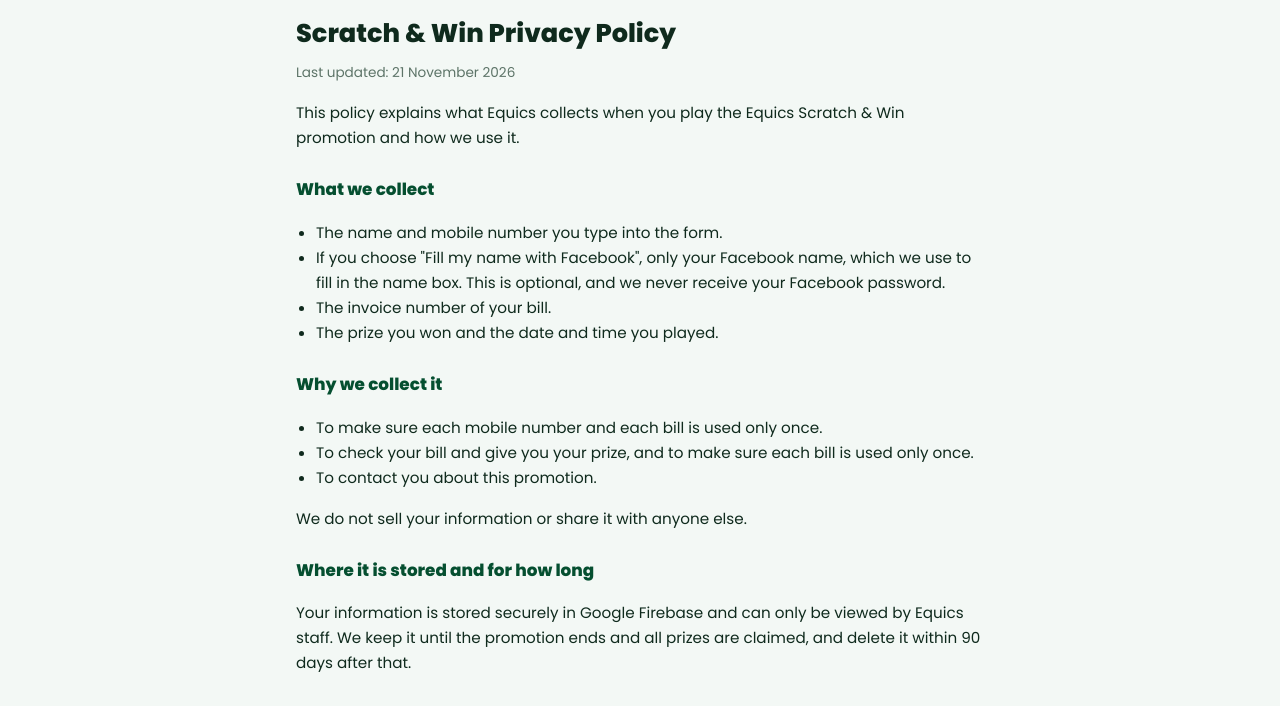
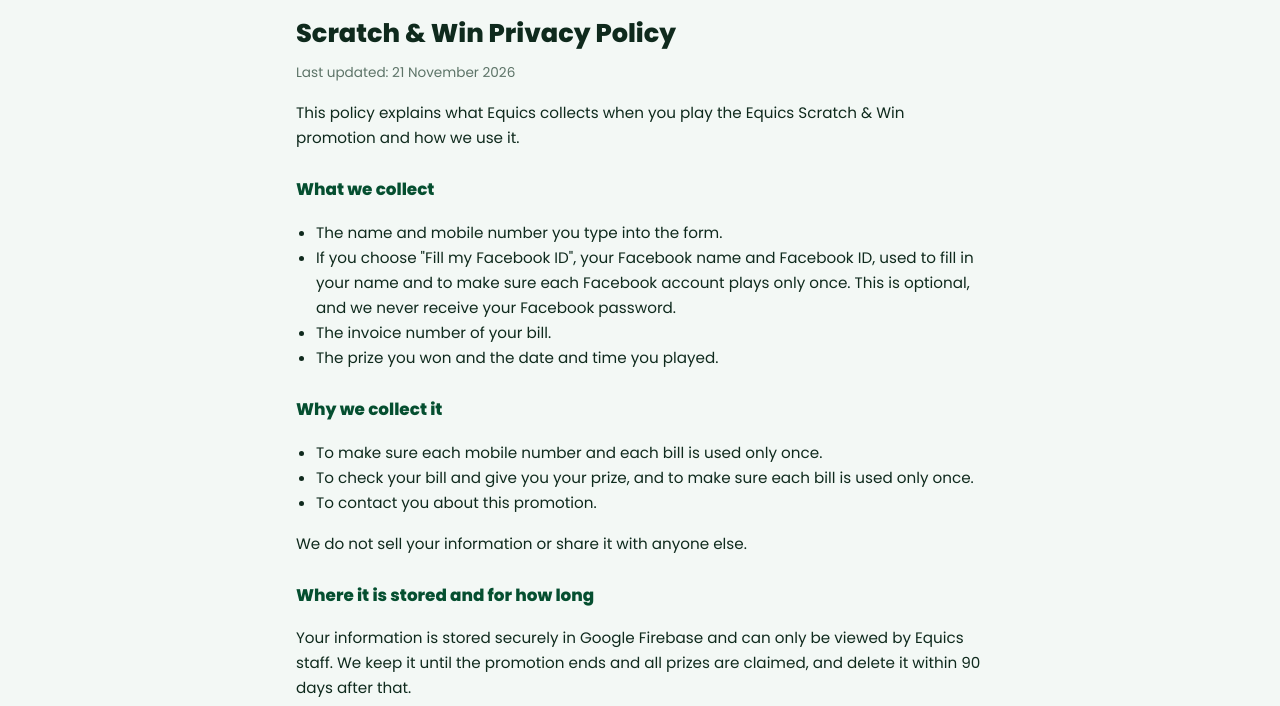
Before and after one commit to equics-centro/fb-scratch, a plain HTML site: page privacy.html in a window 1280 px wide. Shown: the part 74-780 px from the top of the page. Drawn offline with Linux system fonts and the light colour scheme.

Commit message:
Update privacy.html

```diff
--- a/privacy.html
+++ b/privacy.html
@@ -32,7 +32,7 @@ a{color:var(--g)}
   <h2>What we collect</h2>
   <ul>
     <li>The name and mobile number you type into the form.</li>
-    <li>If you choose "Fill my name with Facebook", only your Facebook name, which we use to fill in the name box. This is optional, and we never receive your Facebook password.</li>
+    <li>If you choose "Fill my Facebook ID", your Facebook name and Facebook ID, used to fill in your name and to make sure each Facebook account plays only once. This is optional, and we never receive your Facebook password.</li>
     <li>The invoice number of your bill.</li>
     <li>The prize you won and the date and time you played.</li>
   </ul>
```
